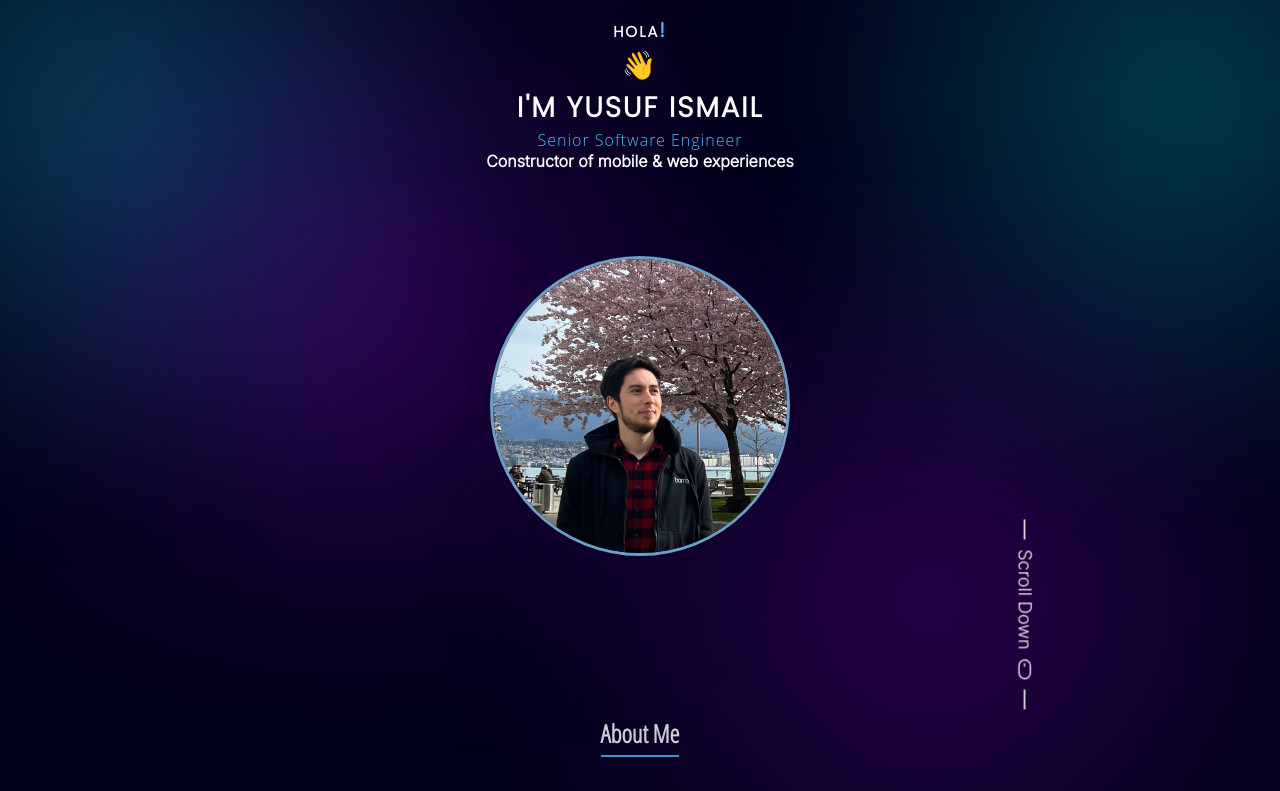
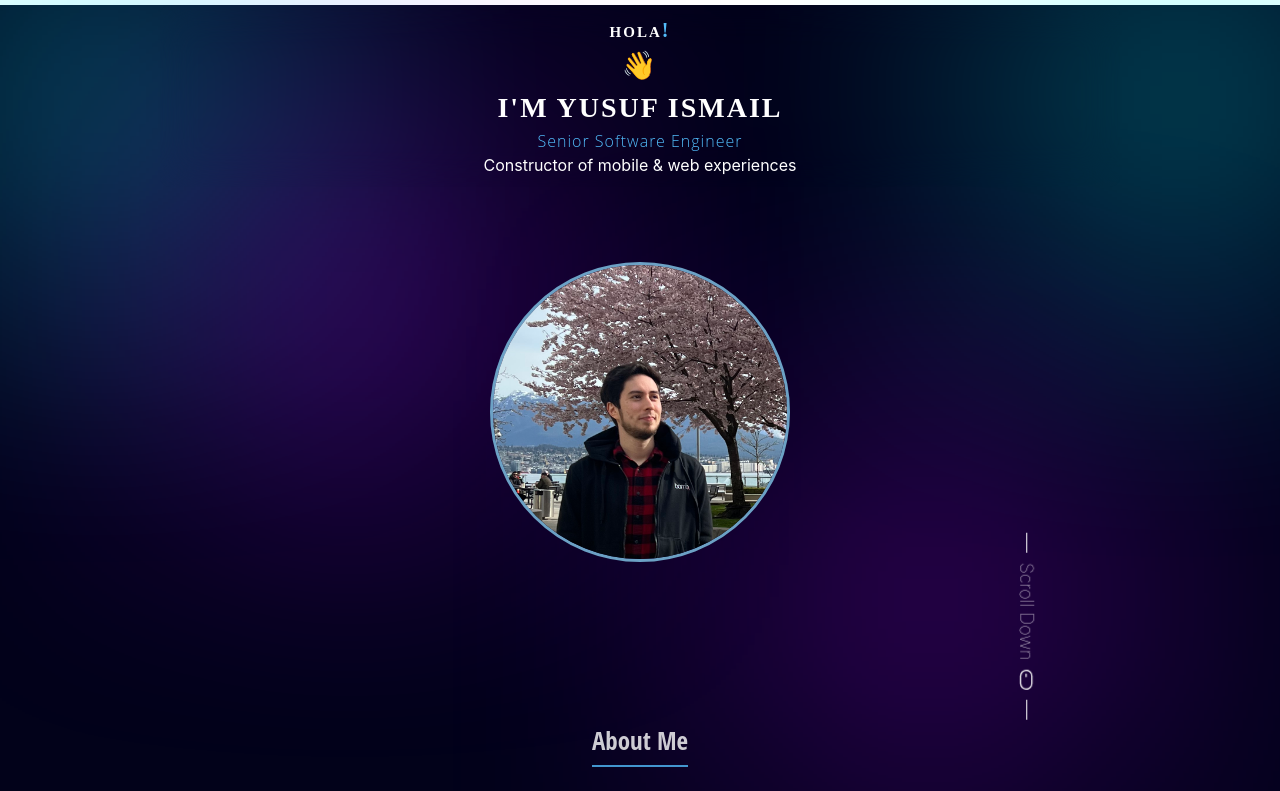
Before and after one commit to sabun123/yusuf-website, a React (Vite) app: page / in a window 1280 px wide. Shown: the top 791 px of the page. Built offline with nearby package versions, Linux system fonts and the light colour scheme.

Commit message:
➕ add tailwindcss and daisyui

```diff
--- a/package.json
+++ b/package.json
@@ -6,13 +6,16 @@
   "author": "Yusuf Ismail bin Shukor",
   "homepage": "https://yusuf-ismail-shukor.com",
   "dependencies": {
+    "@tailwindcss/vite": "^4.0.9",
     "@testing-library/jest-dom": "^6.6.3",
     "@testing-library/react": "^16.2.0",
     "@testing-library/user-event": "^14.6.1",
+    "daisyui": "^5.0.0-beta.8",
     "gh-pages": "^6.3.0",
     "react": "^19.0.0",
     "react-dom": "^19.0.0",
     "react-icons": "^5.5.0",
+    "tailwindcss": "^4.0.9",
     "web-vitals": "^4.2.4"
   },
   "devDependencies": {
--- a/src/style.css
+++ b/src/style.css
@@ -1,3 +1,6 @@
+@import "tailwindcss";
+@plugin "daisyui";
+
 @import url("https://fonts.googleapis.com/css2?family=Inter:wght@300&display=swap");
 @import url("https://fonts.googleapis.com/css2?family=Open+Sans+Condensed:wght@300&display=swap");
 @import url("https://fonts.googleapis.com/css2?family=Poppins:wght@300&display=swap");
--- a/vite.config.js
+++ /dev/null
@@ -1,7 +0,0 @@
-import { defineConfig } from 'vite'
-import react from '@vitejs/plugin-react'
-
-export default defineConfig({
-  plugins: [react()],
-  base: '/'
-})
--- /dev/null
+++ b/vite.config.mjs
@@ -0,0 +1,8 @@
+import { defineConfig } from "vite";
+import react from "@vitejs/plugin-react";
+import tailwindcss from "@tailwindcss/vite";
+
+export default defineConfig({
+  plugins: [react(), tailwindcss()],
+  base: "/",
+});
```
Also changed, not shown: 1 other file (tests, documents, lock files or other folders).
